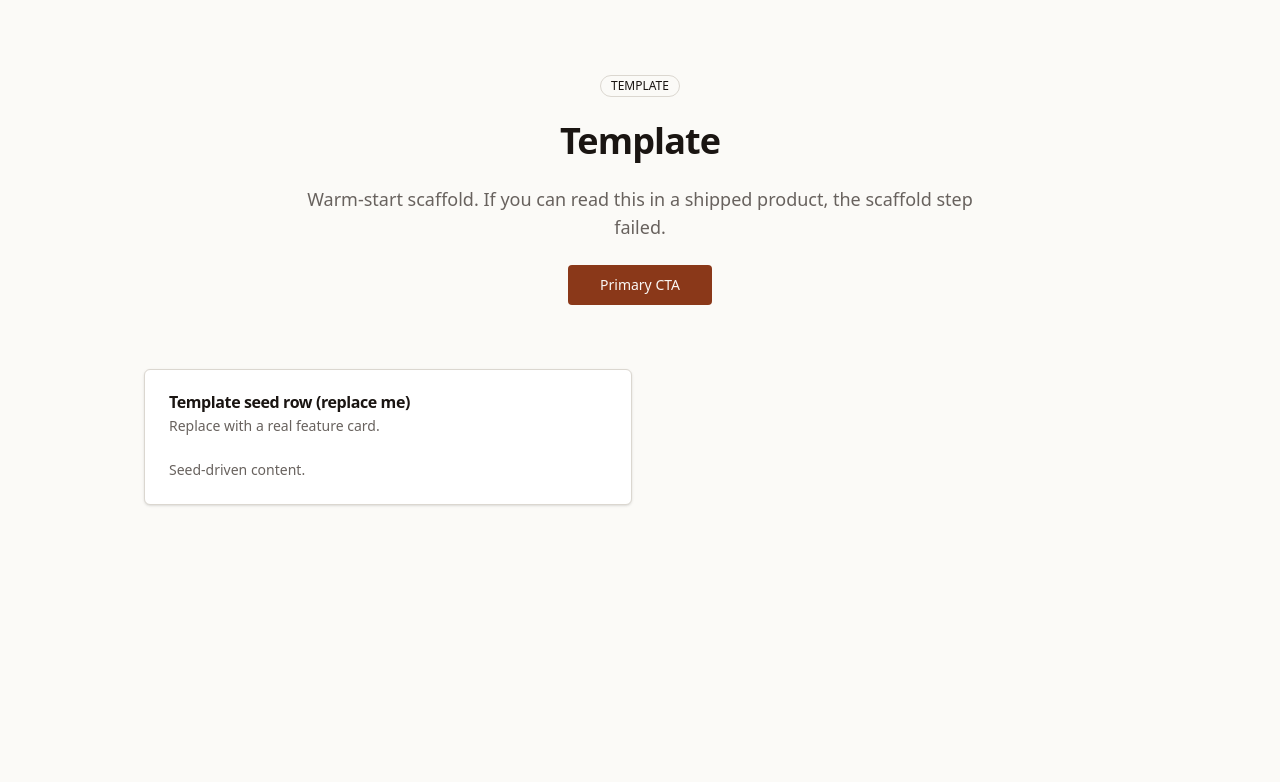
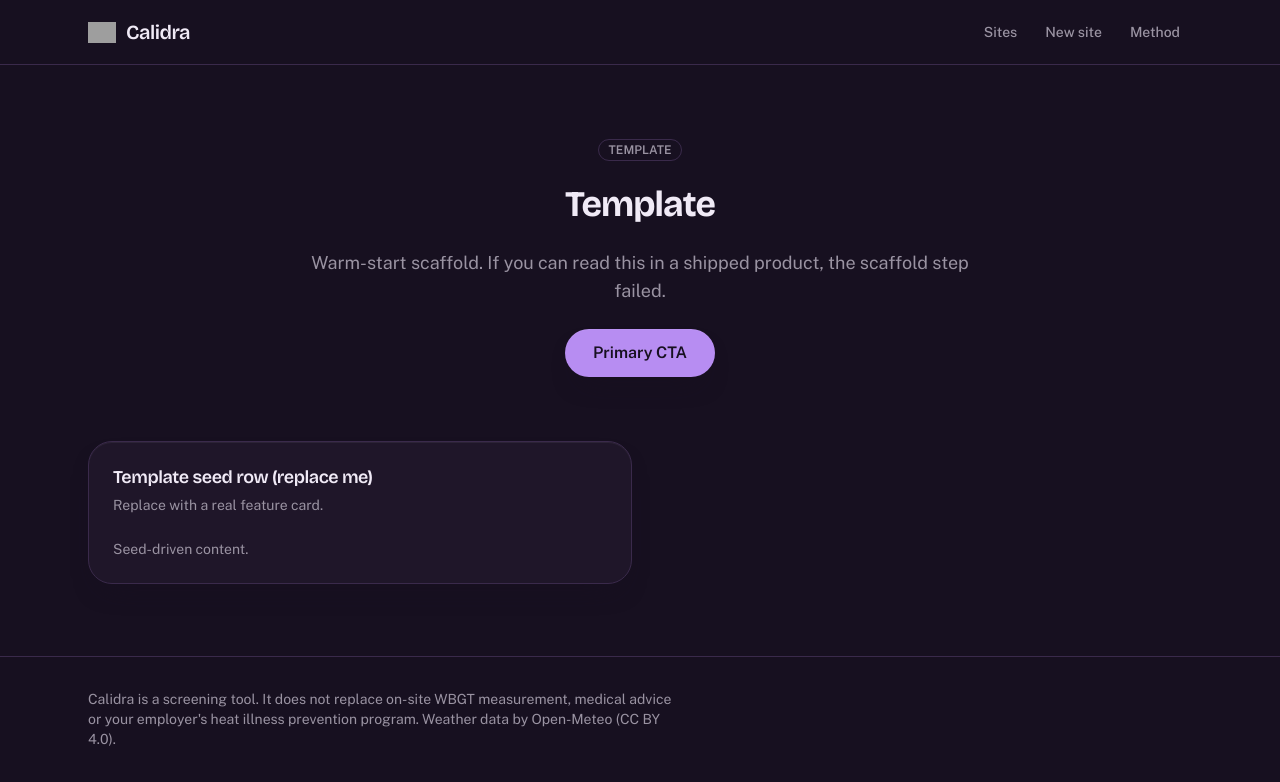
Before and after one commit to mericcintosun/calidra, a Next.js app: page / in a window 1280 px wide. Shown: the top 782 px of the page. Built offline with nearby package versions, Linux system fonts and the light colour scheme; grey boxes are pictures that could not be loaded.

Commit message:
feat: velvet design tokens, fonts and restyled primitives

```diff
--- a/app/globals.css
+++ b/app/globals.css
@@ -1,31 +1,47 @@
 @import "tailwindcss";
 
-/* shadcn-style design tokens. The ONLY place colors live: restyle a project by
-   editing these variables from IDENTITY.md; components never carry hex.
-   TEMPLATE placeholder palette: warm neutral, deliberately NOT the navy ground +
-   teal accent the scaffold rules ban, so a token the scaffold forgets to
-   rewrite cannot reintroduce that look. Every value below is replaced. */
+/* Design tokens. Every hex below comes from the IDENTITY.md key block (D4 velvet).
+   Components never carry a raw hex: they use these variables through Tailwind. */
 :root {
-  --background: oklch(0.985 0.004 80);
-  --foreground: oklch(0.2 0.01 60);
-  --card: oklch(1 0 0);
-  --card-foreground: oklch(0.2 0.01 60);
-  --popover: oklch(1 0 0);
-  --popover-foreground: oklch(0.2 0.01 60);
-  --primary: oklch(0.45 0.12 40);
-  --primary-foreground: oklch(0.98 0.005 80);
-  --secondary: oklch(0.94 0.008 80);
-  --secondary-foreground: oklch(0.25 0.01 60);
-  --muted: oklch(0.94 0.008 80);
-  --muted-foreground: oklch(0.5 0.01 60);
-  --accent: oklch(0.92 0.02 60);
-  --accent-foreground: oklch(0.2 0.01 60);
-  --destructive: oklch(0.55 0.19 25);
-  --destructive-foreground: oklch(0.98 0 0);
-  --border: oklch(0.88 0.01 80);
-  --input: oklch(0.88 0.01 80);
-  --ring: oklch(0.45 0.12 40);
-  --radius: 0.375rem;
+  --ground: #171020;
+  --surface: #1f1629;
+  --deep: #291d35;
+  --line: #3a2a4b;
+  --ink: #f0eaf6;
+  --lavender: #b78df2;
+  --on-accent: #171020;
+  --gold: #e0b84e;
+  --ok: #69a56f;
+  --warn: #e0b84e;
+  --bad: #ef6a5a;
+
+  --background: var(--ground);
+  --foreground: var(--ink);
+  --card: var(--surface);
+  --card-foreground: var(--ink);
+  --popover: var(--deep);
+  --popover-foreground: var(--ink);
+  --primary: var(--lavender);
+  --primary-foreground: var(--on-accent);
+  --secondary: var(--deep);
+  --secondary-foreground: var(--ink);
+  --muted: var(--deep);
+  --muted-foreground: color-mix(in oklab, var(--ink) 64%, var(--ground));
+  --accent: var(--deep);
+  --accent-foreground: var(--ink);
+  --destructive: var(--bad);
+  --destructive-foreground: var(--ground);
+  --border: var(--line);
+  --input: var(--line);
+  --ring: var(--lavender);
+  --radius: 1rem;
+
+  /* The one soft accent glow a screen is allowed. */
+  --glow: 0 0 0 1px color-mix(in oklab, var(--lavender) 38%, transparent),
+    0 22px 70px -24px color-mix(in oklab, var(--lavender) 60%, transparent);
+  /* Elevation for stacked plum panels. */
+  --lift: 0 1px 0 0 color-mix(in oklab, var(--ink) 6%, transparent) inset,
+    0 14px 30px -18px color-mix(in oklab, var(--ground) 90%, transparent);
 }
 
 @theme inline {
@@ -48,13 +64,71 @@
   --color-border: var(--border);
   --color-input: var(--input);
   --color-ring: var(--ring);
+  --color-surface: var(--surface);
+  --color-deep: var(--deep);
+  --color-line: var(--line);
+  --color-gold: var(--gold);
+  --color-ok: var(--ok);
+  --color-warn: var(--warn);
+  --color-bad: var(--bad);
+
   --radius-sm: calc(var(--radius) - 4px);
   --radius-md: calc(var(--radius) - 2px);
   --radius-lg: var(--radius);
   --radius-xl: calc(var(--radius) + 4px);
+  --radius-2xl: calc(var(--radius) + 8px);
+
+  --shadow-glow: var(--glow);
+  --shadow-lift: var(--lift);
+
+  --font-display: var(--font-bricolage), "Trebuchet MS", "Segoe UI", system-ui, sans-serif;
+  --font-sans: var(--font-public-sans), "Helvetica Neue", Arial, system-ui, sans-serif;
 }
 
-body {
-  background: var(--background);
-  color: var(--foreground);
+@layer base {
+  body {
+    background: var(--background);
+    color: var(--foreground);
+    font-family: var(--font-sans);
+  }
+  h1,
+  h2 {
+    font-family: var(--font-display);
+    letter-spacing: -0.02em;
+  }
+  ::selection {
+    background: var(--lavender);
+    color: var(--on-accent);
+  }
 }
+
+/* MOTION M6 drop: one keyframe block, prefix calidra-. Starts visible enough to read
+   with JavaScript off and settles with a slight overshoot. */
+@keyframes calidra-drop {
+  from {
+    opacity: 0.35;
+    transform: translateY(-14px) rotate(-1.5deg);
+  }
+  to {
+    opacity: 1;
+    transform: translateY(0) rotate(0deg);
+  }
+}
+
+.calidra-drop,
+.calidra-drop-group > * {
+  animation: calidra-drop 520ms cubic-bezier(0.34, 1.56, 0.64, 1) both;
+}
+.calidra-drop-group > *:nth-child(2) { animation-delay: 70ms; }
+.calidra-drop-group > *:nth-child(3) { animation-delay: 140ms; }
+.calidra-drop-group > *:nth-child(4) { animation-delay: 210ms; }
+.calidra-drop-group > *:nth-child(5) { animation-delay: 280ms; }
+.calidra-drop-group > *:nth-child(6) { animation-delay: 350ms; }
+.calidra-drop-group > *:nth-child(7) { animation-delay: 420ms; }
+
+@media (prefers-reduced-motion: reduce) {
+  .calidra-drop,
+  .calidra-drop-group > * {
+    animation: none;
+  }
+}
--- a/app/layout.tsx
+++ b/app/layout.tsx
@@ -1,18 +1,32 @@
 import type { Metadata } from "next";
+import { Bricolage_Grotesque, Public_Sans } from "next/font/google";
+import { SiteHeader } from "@/components/site-header";
 import "./globals.css";
 
-// TEMPLATE: replace the title and description with the product's real name
-// and one-liner during scaffold. No placeholder copy may survive.
+const display = Bricolage_Grotesque({ subsets: ["latin"], variable: "--font-bricolage", display: "swap" });
+const body = Public_Sans({ subsets: ["latin"], variable: "--font-public-sans", display: "swap" });
+
 export const metadata: Metadata = {
-  title: "App",
-  description: "Replace with the product one-liner.",
+  metadataBase: new URL("https://calidra.vercel.app"),
+  title: { default: "Calidra: sun WBGT work/rest plans for outdoor crews", template: "%s · Calidra" },
+  description:
+    "For crew leads in construction, farming and landscaping: enter a site and see tomorrow's in-sun heat stress (WBGT) hour by hour, how many minutes to work and rest, and the shift start that loses the least time.",
 };
 
 export default function RootLayout({ children }: { children: React.ReactNode }) {
   return (
-    <html lang="en">
+    <html lang="en" className={`${display.variable} ${body.variable}`}>
       <body className="min-h-screen antialiased">
-        <main className="mx-auto max-w-5xl px-4 py-8">{children}</main>
+        <SiteHeader />
+        <main className="mx-auto max-w-6xl px-4 py-8 sm:px-6">{children}</main>
+        <footer className="border-t border-line">
+          <div className="mx-auto flex max-w-6xl flex-col gap-2 px-4 py-8 text-sm text-muted-foreground sm:px-6">
+            <p className="max-w-[70ch]">
+              Calidra is a screening tool. It does not replace on-site WBGT measurement, medical advice or your
+              employer&apos;s heat illness prevention program. Weather data by Open-Meteo (CC BY 4.0).
+            </p>
+          </div>
+        </footer>
       </body>
     </html>
   );
--- /dev/null
+++ b/components/site-header.tsx
@@ -0,0 +1,33 @@
+import Link from "next/link";
+import { BrandMark } from "@/components/brand-mark";
+
+const NAV = [
+  { href: "/", label: "Sites" },
+  { href: "/new", label: "New site" },
+  { href: "/about", label: "Method" },
+];
+
+/** HEADER row of IDENTITY.md: solid ground, border-b in LINE, sticky. */
+export function SiteHeader() {
+  return (
+    <header className="sticky top-0 z-30 border-b border-line bg-background">
+      <div className="mx-auto flex h-16 max-w-6xl items-center justify-between gap-4 px-4 sm:px-6">
+        <Link href="/" className="flex items-center gap-2.5 font-display text-xl font-semibold tracking-tight">
+          <BrandMark />
+          Calidra
+        </Link>
+        <nav aria-label="Main" className="flex items-center gap-1 text-sm font-medium">
+          {NAV.map((item) => (
+            <Link
+              key={item.href}
+              href={item.href}
+              className="rounded-xl px-3 py-2 text-muted-foreground underline-offset-8 transition-colors hover:bg-deep hover:text-foreground hover:underline hover:decoration-gold"
+            >
+              {item.label}
+            </Link>
+          ))}
+        </nav>
+      </div>
+    </header>
+  );
+}
--- a/components/ui/badge.tsx
+++ b/components/ui/badge.tsx
@@ -2,14 +2,19 @@ import * as React from "react";
 import { cva, type VariantProps } from "class-variance-authority";
 import { cn } from "@/lib/utils";
 
+// Status chips use solid semantic fills with ground-colored text. Gold is a tiny detail only.
 const badgeVariants = cva(
-  "inline-flex items-center rounded-full border px-2.5 py-0.5 text-xs font-medium transition-colors",
+  "inline-flex items-center gap-1 rounded-xl border px-2.5 py-0.5 text-xs font-semibold transition-colors",
   {
     variants: {
       variant: {
         default: "border-transparent bg-primary text-primary-foreground",
-        secondary: "border-transparent bg-secondary text-secondary-foreground",
-        outline: "border-border text-foreground",
+        secondary: "border-line bg-deep text-foreground",
+        outline: "border-line text-muted-foreground",
+        ok: "border-transparent bg-ok text-background",
+        warn: "border-transparent bg-warn text-background",
+        bad: "border-transparent bg-bad text-background",
+        gold: "border-gold text-gold",
         destructive: "border-transparent bg-destructive text-destructive-foreground",
       },
     },
--- a/components/ui/button.tsx
+++ b/components/ui/button.tsx
@@ -3,23 +3,25 @@ import { Slot } from "@radix-ui/react-slot";
 import { cva, type VariantProps } from "class-variance-authority";
 import { cn } from "@/lib/utils";
 
+// D4 velvet: generous round corners, plum panels, lavender fill for the one primary action.
 const buttonVariants = cva(
-  "inline-flex items-center justify-center gap-2 whitespace-nowrap rounded-md text-sm font-medium transition-colors focus-visible:outline-none focus-visible:ring-2 focus-visible:ring-ring disabled:pointer-events-none disabled:opacity-50 [&_svg]:size-4 [&_svg]:shrink-0",
+  "inline-flex items-center justify-center gap-2 whitespace-nowrap rounded-xl text-sm font-semibold transition-colors focus-visible:outline-none focus-visible:ring-2 focus-visible:ring-ring focus-visible:ring-offset-2 focus-visible:ring-offset-background disabled:pointer-events-none disabled:opacity-50 [&_svg]:size-4 [&_svg]:shrink-0",
   {
     variants: {
       variant: {
-        default: "bg-primary text-primary-foreground hover:bg-primary/90",
-        secondary: "bg-secondary text-secondary-foreground hover:bg-secondary/80",
-        outline: "border border-border bg-transparent hover:bg-accent hover:text-accent-foreground",
-        ghost: "hover:bg-accent hover:text-accent-foreground",
-        destructive: "bg-destructive text-destructive-foreground hover:bg-destructive/90",
-        link: "text-primary underline-offset-4 hover:underline",
+        default: "bg-primary text-primary-foreground shadow-lift hover:bg-primary/85",
+        secondary: "bg-deep text-foreground shadow-lift hover:bg-line",
+        outline:
+          "border border-line bg-surface text-foreground hover:bg-deep aria-pressed:border-primary aria-pressed:bg-primary aria-pressed:text-primary-foreground",
+        ghost: "text-foreground hover:bg-deep aria-pressed:bg-deep aria-pressed:ring-1 aria-pressed:ring-primary",
+        destructive: "bg-destructive text-destructive-foreground hover:bg-destructive/85",
+        link: "text-primary underline decoration-primary/50 underline-offset-4 hover:decoration-primary",
       },
       size: {
-        default: "h-9 px-4 py-2",
-        sm: "h-8 rounded-md px-3 text-xs",
-        lg: "h-10 rounded-md px-8",
-        icon: "h-9 w-9",
+        default: "h-10 px-4 py-2",
+        sm: "h-8 rounded-lg px-3 text-xs",
+        lg: "h-12 rounded-2xl px-7 text-base",
+        icon: "h-10 w-10",
       },
     },
     defaultVariants: { variant: "default", size: "default" },
--- a/components/ui/card.tsx
+++ b/components/ui/card.tsx
@@ -1,14 +1,27 @@
 import * as React from "react";
+import { cva, type VariantProps } from "class-variance-authority";
 import { cn } from "@/lib/utils";
 
-function Card({ className, ...props }: React.ComponentProps<"div">) {
-  return <div className={cn("rounded-lg border border-border bg-card text-card-foreground shadow-sm", className)} {...props} />;
+// Saturated purple panels stacked by elevation: surface sits on the ground, deep sits on surface.
+const cardVariants = cva("rounded-2xl border text-card-foreground", {
+  variants: {
+    tone: {
+      surface: "border-line bg-surface shadow-lift",
+      deep: "border-line bg-deep shadow-lift",
+      glow: "border-primary/40 bg-deep shadow-glow",
+    },
+  },
+  defaultVariants: { tone: "surface" },
+});
+
+function Card({ className, tone, ...props }: React.ComponentProps<"div"> & VariantProps<typeof cardVariants>) {
+  return <div className={cn(cardVariants({ tone }), className)} {...props} />;
 }
 function CardHeader({ className, ...props }: React.ComponentProps<"div">) {
   return <div className={cn("flex flex-col gap-1.5 p-6", className)} {...props} />;
 }
 function CardTitle({ className, ...props }: React.ComponentProps<"div">) {
-  return <div className={cn("font-semibold leading-none tracking-tight", className)} {...props} />;
+  return <div className={cn("font-display text-lg font-semibold leading-tight tracking-tight", className)} {...props} />;
 }
 function CardDescription({ className, ...props }: React.ComponentProps<"div">) {
   return <div className={cn("text-sm text-muted-foreground", className)} {...props} />;
@@ -20,4 +33,4 @@ function CardFooter({ className, ...props }: React.ComponentProps<"div">) {
   return <div className={cn("flex items-center p-6 pt-0", className)} {...props} />;
 }
 
-export { Card, CardHeader, CardTitle, CardDescription, CardContent, CardFooter };
+export { Card, CardHeader, CardTitle, CardDescription, CardContent, CardFooter, cardVariants };
--- a/components/ui/input.tsx
+++ b/components/ui/input.tsx
@@ -6,7 +6,7 @@ function Input({ className, type, ...props }: React.ComponentProps<"input">) {
     <input
       type={type}
       className={cn(
-        "flex h-9 w-full rounded-md border border-input bg-transparent px-3 py-1 text-sm shadow-sm transition-colors placeholder:text-muted-foreground focus-visible:outline-none focus-visible:ring-2 focus-visible:ring-ring disabled:cursor-not-allowed disabled:opacity-50",
+        "flex h-10 w-full rounded-xl border border-line bg-deep px-3.5 py-1 text-sm text-foreground shadow-lift transition-colors [color-scheme:dark] placeholder:text-muted-foreground focus-visible:border-primary focus-visible:outline-none focus-visible:ring-2 focus-visible:ring-ring/40 disabled:cursor-not-allowed disabled:opacity-50",
         className
       )}
       {...props}
--- a/package.json
+++ b/package.json
@@ -6,13 +6,15 @@
     "dev": "next dev",
     "build": "next build",
     "start": "next start",
-    "seed": "node -e \"console.log('seed: nothing to do yet')\""
+    "seed": "node -e \"console.log('seed: nothing to do yet (seed sites live in lib/data.ts)')\""
   },
   "dependencies": {
+    "@formkit/auto-animate": "^0.11.0",
     "@radix-ui/react-slot": "^1.1.2",
     "class-variance-authority": "^0.7.1",
     "clsx": "^2.1.1",
     "lucide-react": "^0.474.0",
+    "motion": "^14.14.0",
     "next": "^15.4.5",
     "react": "^19.1.0",
     "react-dom": "^19.1.0",
```
Also changed, not shown: components/ui/range.tsx (added, +18 -0 lines).
